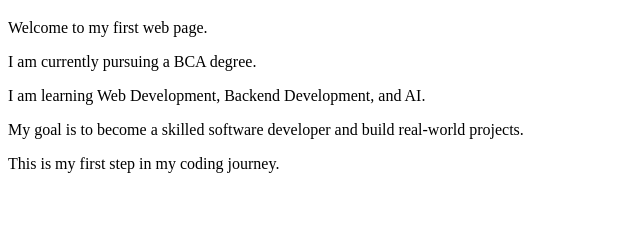
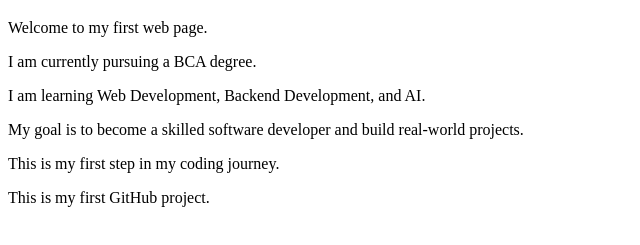
Before and after one commit to gauravnigam01/learning-html, a plain HTML site: page index.html in a window 1280 px wide. Shown: the part 61-306 px from the top of the page, without its empty margins (0-640 px from the left). Drawn offline with Linux system fonts and the light colour scheme.

Commit message:
Update index.html

```diff
--- a/index.html
+++ b/index.html
@@ -15,5 +15,7 @@
     <p>My goal is to become a skilled software developer and build real-world projects.</p>
 
     <p>This is my first step in my coding journey.</p>
+
+    <p>This is my first GitHub project.</p>
 </body>
 </html>
```
